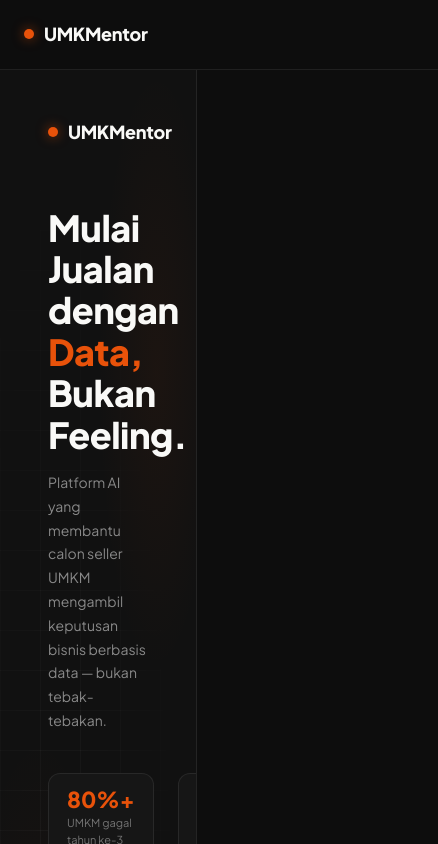
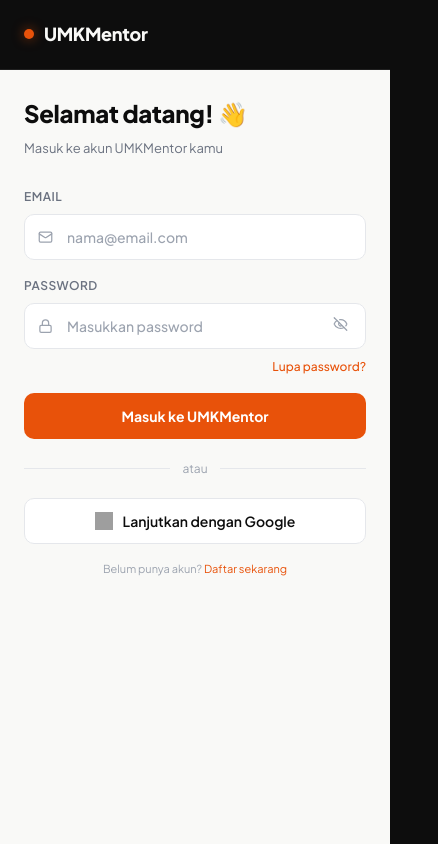
Before and after one commit to 231130651/umkmentor, a React (Vite) app: page /login in a window 390 px wide. Shown: the top 844 px of the page, 438 px wide, since content can reach past the window. Built offline with nearby package versions, Linux system fonts and the light colour scheme; no server answers; grey boxes are pictures that could not be loaded.

Commit message:
fix: login responsive mobile

```diff
--- a/src/css/auth.css
+++ b/src/css/auth.css
@@ -451,6 +451,14 @@
 }
 
 @media (max-width: 768px) {
+  body {
+    flex-direction: column;
+  }
+
+  .left-panel {
+    display: none;
+  }
+
   .mobile-header {
     display: flex;
     align-items: center;
@@ -469,7 +477,12 @@
 
   .right-panel {
     flex: 1;
+    width: 100%;
     align-items: flex-start;
-    padding-top: 32px;
+    padding: 24px;
+  }
+
+  .auth-card {
+    max-width: 100%;
   }
 }
```
